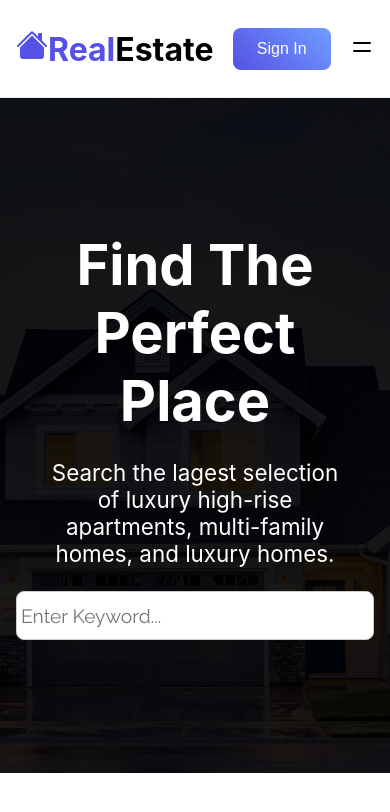
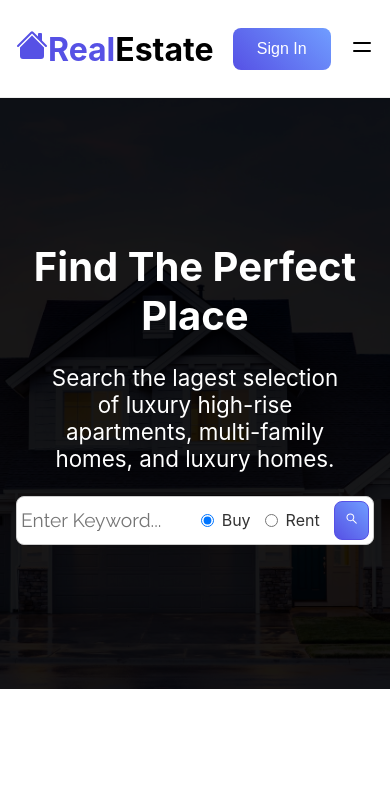
Before and after one commit to Createawish/RealEstate-app, a React (Create React App) app: page / in a window 390 px wide. Shown: the top 812 px of the page. Built offline with nearby package versions, Linux system fonts and the light colour scheme.

Commit message:
Fix: media request in Hero component

```diff
--- a/src/components/hero/Hero.module.css
+++ b/src/components/hero/Hero.module.css
@@ -69,3 +69,15 @@
     border-radius: 8px;
     cursor: pointer;
 }
+
+@media screen and (max-width: 940px){
+    .hero{
+        height: 70vh;
+    }
+    .hero h1{
+        font-size: 2.5rem;
+    }
+    .inputform{
+        width: 100%;
+    }
+}
```
